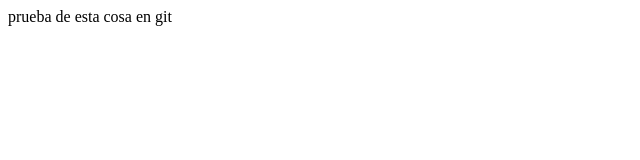
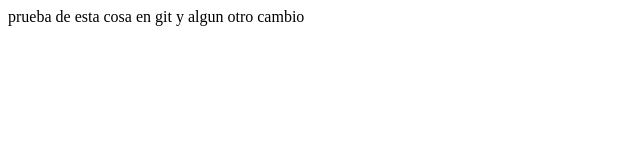
Before and after one commit to memacas/proyectoDemoCursoPrework, a plain HTML site: page index.html in a window 1280 px wide. Shown: the whole page, without its empty margins (0-640 px from the left). Drawn offline with Linux system fonts and the light colour scheme.

Commit message:
agregar otro cambio

```diff
--- a/index.html
+++ b/index.html
@@ -7,6 +7,6 @@
     <title>Document</title>
 </head>
 <body>
-    prueba de esta cosa en git
+    prueba de esta cosa en git y algun otro cambio
 </body>
 </html>
```
